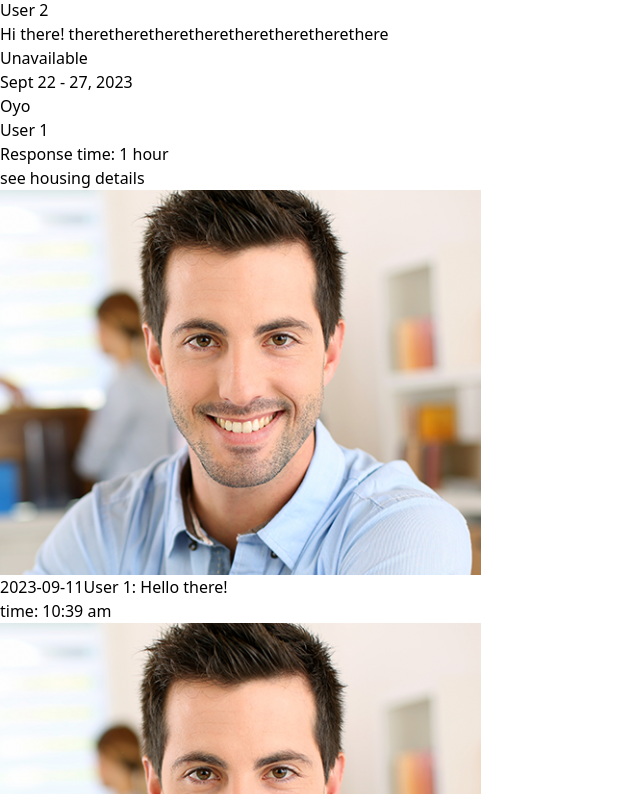
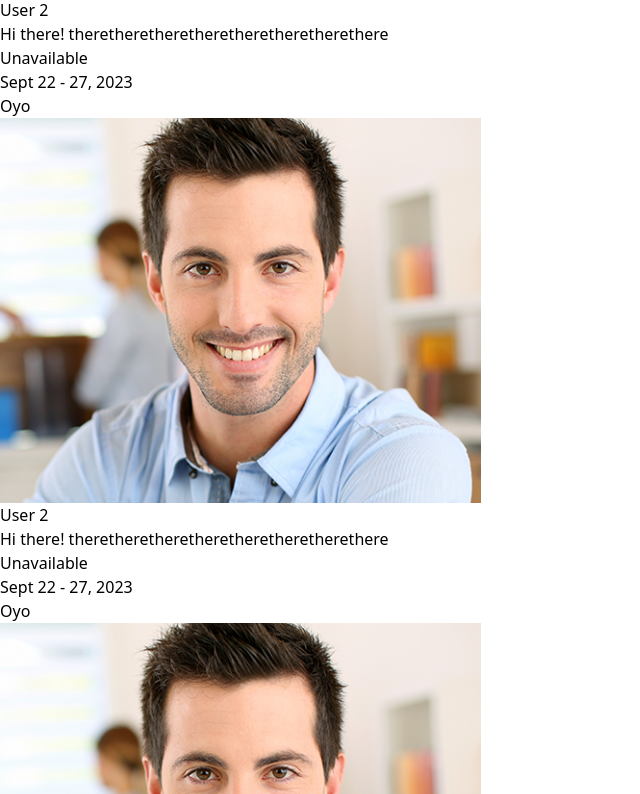
Before and after one commit to Ebubeuzor/Shrbo, a React (Vite) app: page /Chat in a window 1280 px wide. Shown: the part 1926-2720 px from the top of the page, without its empty margins (0-640 px from the left). Built offline with nearby package versions, Linux system fonts and the light colour scheme.

Commit message:
did added items for navigation

```diff
--- a/src/Component/Chat/Chat.jsx
+++ b/src/Component/Chat/Chat.jsx
@@ -18,7 +18,7 @@ export default function Chat() {
     <div className="grid grid-cols-3 ">
       {/* Only show green part on mobile */}
       {showGreen && (
-        <div className=" col-span-5 md:col-span-1 h-[100vh] border-r-[1px]">
+        <div className=" col-span-5 md:col-span-1 overflow-auto h-[100vh] border-r-[1px]">
           <div onClick={toggleGreen}>
             <ChatCard />
           </div>
--- a/src/Component/Chat/ChatCard.jsx
+++ b/src/Component/Chat/ChatCard.jsx
@@ -21,6 +21,69 @@ const messages = [
 
   },
 
+  {
+    image: johnDOe,
+    username: "User 2",
+    text: "Hi there! theretheretheretheretheretheretherethere",
+    status: "Unavailable",
+    date: "Sept 22 - 27, 2023",
+    location: "Oyo"
+
+
+  },
+
+  {
+    image: johnDOe,
+    username: "User 2",
+    text: "Hi there! theretheretheretheretheretheretherethere",
+    status: "Unavailable",
+    date: "Sept 22 - 27, 2023",
+    location: "Oyo"
+
+
+  },
+  {
+    image: johnDOe,
+    username: "User 2",
+    text: "Hi there! theretheretheretheretheretheretherethere",
+    status: "Unavailable",
+    date: "Sept 22 - 27, 2023",
+    location: "Oyo"
+
+
+  },
+
+  {
+    image: johnDOe,
+    username: "User 2",
+    text: "Hi there! theretheretheretheretheretheretherethere",
+    status: "Unavailable",
+    date: "Sept 22 - 27, 2023",
+    location: "Oyo"
+
+
+  },
+  {
+    image: johnDOe,
+    username: "User 2",
+    text: "Hi there! theretheretheretheretheretheretherethere",
+    status: "Unavailable",
+    date: "Sept 22 - 27, 2023",
+    location: "Oyo"
+
+
+  },
+
+  {
+    image: johnDOe,
+    username: "User 2",
+    text: "Hi there! theretheretheretheretheretheretherethere",
+    status: "Unavailable",
+    date: "Sept 22 - 27, 2023",
+    location: "Oyo"
+
+
+  },
   {
     image: johnDOe,
     username: "User 2",
```
